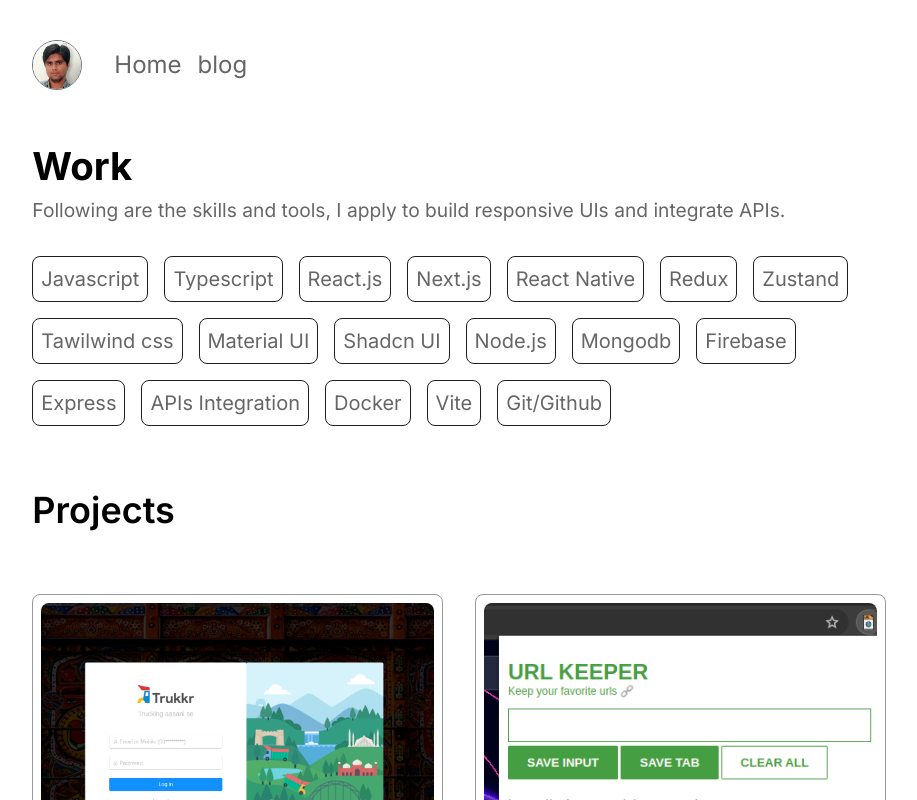
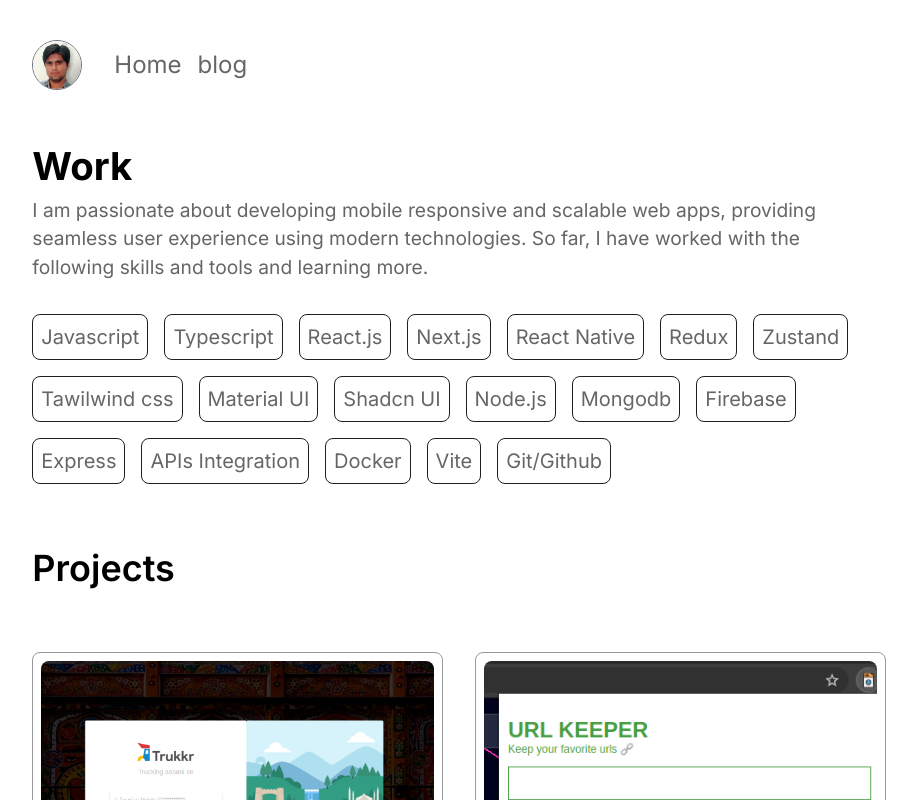
Before and after one commit to akramnarejo/portfolio, a Next.js app: page /work in a window 1280 px wide. Shown: the top 800 px of the page, without its empty margins (181-1098 px from the left). Built offline with nearby package versions, Linux system fonts and the light colour scheme.

Commit message:
feat: added description to work page

```diff
--- a/src/app/work/page.tsx
+++ b/src/app/work/page.tsx
@@ -11,8 +11,7 @@ const Page = () => {
         Work
       </h2>
       <p className="text-[#666] [font-size:_clamp(1.2rem,1.5vw,2rem)]">
-        Following are the skills and tools, I apply to build responsive UIs and
-        integrate APIs.
+        I am passionate about developing mobile responsive and scalable web apps, providing seamless user experience using modern technologies. So far, I have worked with the following skills and tools and learning more.
       </p>
       {/* skills */}
       <div className="flex gap-4 flex-wrap mt-8">
```
